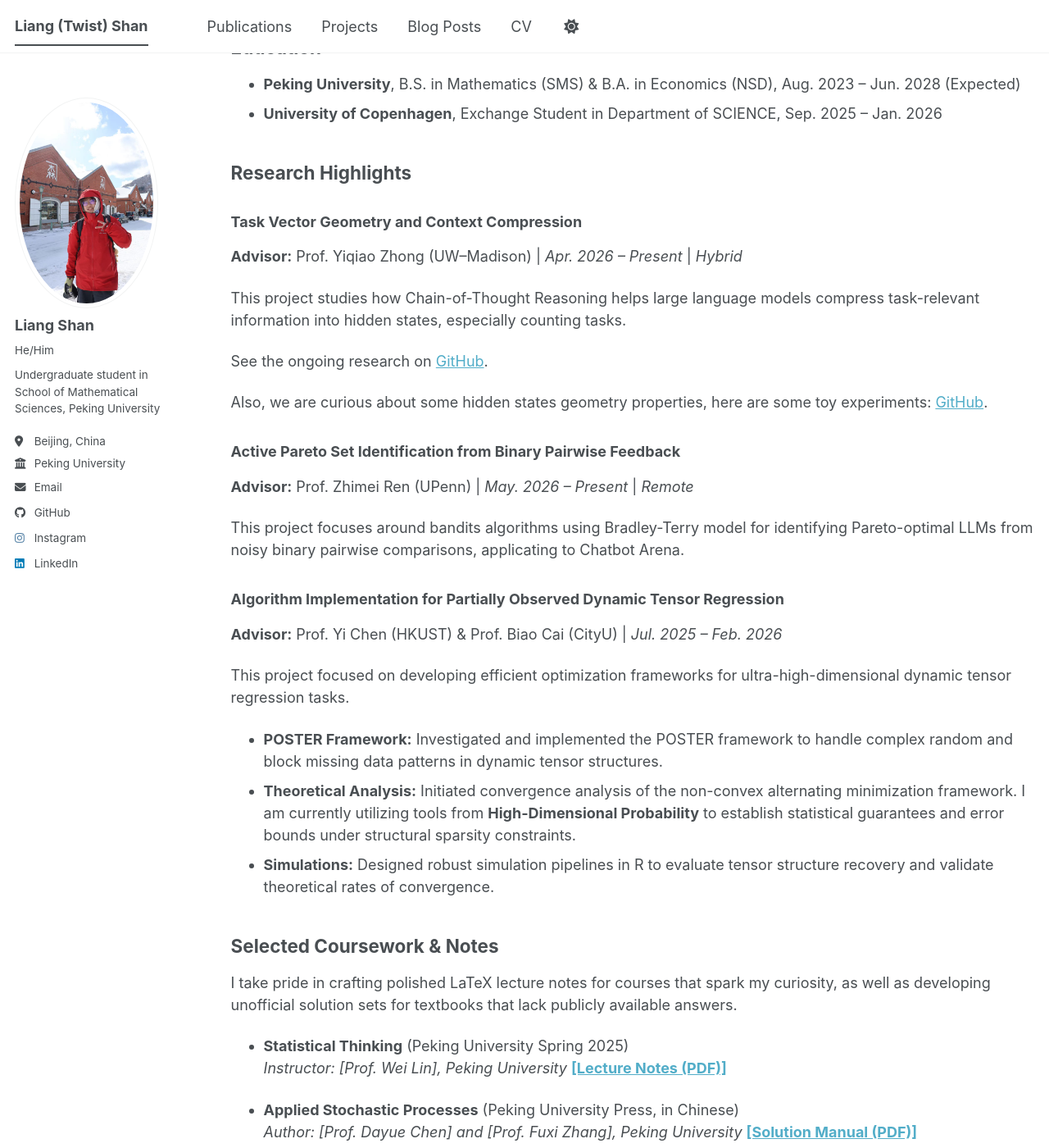
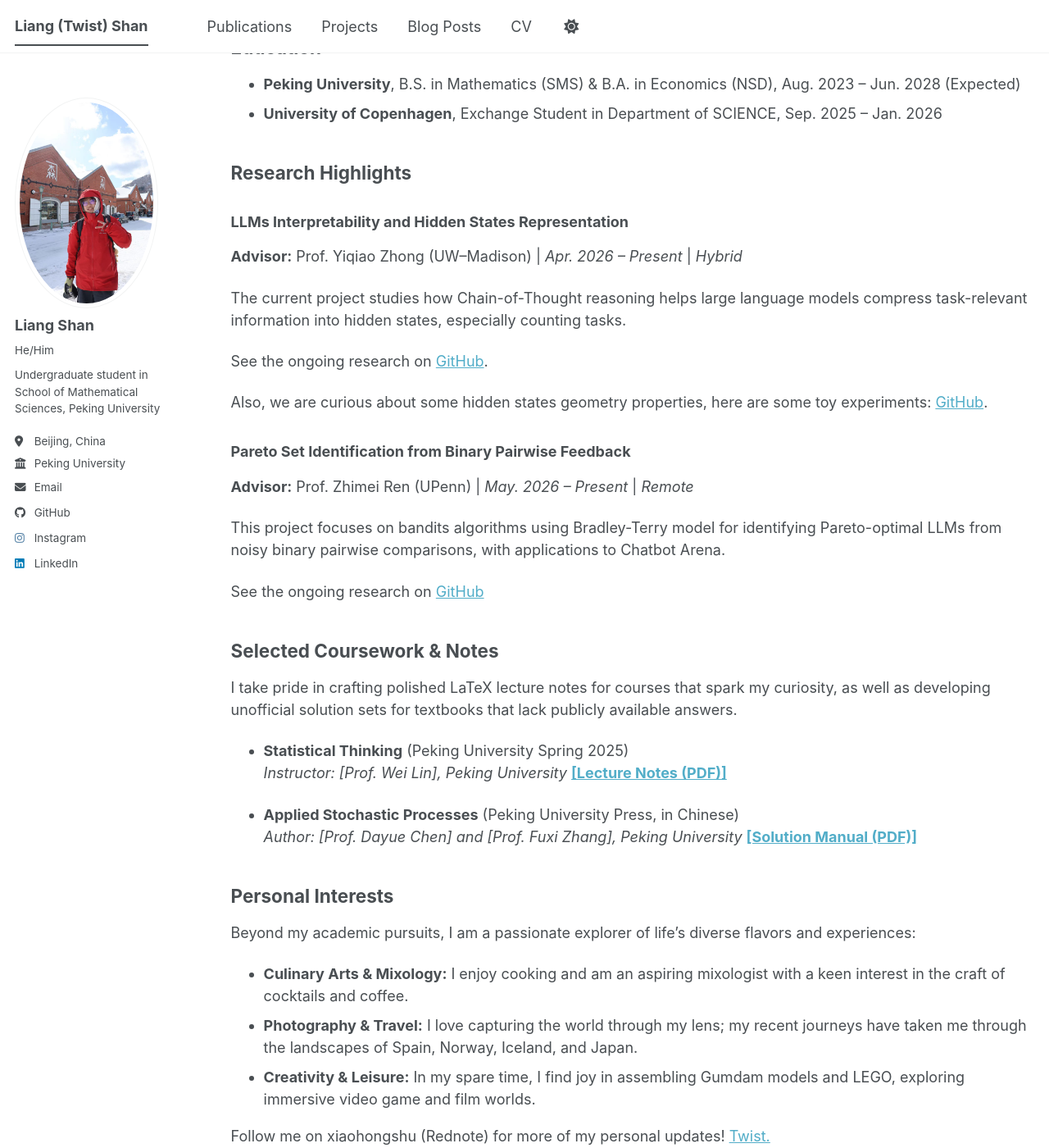
Before and after one commit to Twist-Shan/Twist-Shan.github.io, a Jekyll site: the page built from _pages/about.md, in a window 1280 px wide and 1400 px high, scrolled down 404 px. Shown: the whole window at 82% size. Built offline with Jekyll 4.4.1, drawn with Linux system fonts in a browser that asks for light colours; a script bundle is joined from its source files by our own code; library files that are not in the unit come from our copies.

Commit message:
Update about.md

```diff
--- a/_pages/about.md
+++ b/_pages/about.md
@@ -23,28 +23,21 @@ I am actively seeking PhD opportunities starting in **Fall 2028**, with a focus
 
 ## Research Highlights
 
-### Task Vector Geometry and Context Compression
+### LLMs Interpretability and Hidden States Representation
 **Advisor:** Prof. Yiqiao Zhong (UW–Madison) | *Apr. 2026 – Present* | *Hybrid*
 
-This project studies how Chain-of-Thought Reasoning helps large language models compress task-relevant information into hidden states, especially counting tasks.
+The current project studies how Chain-of-Thought reasoning helps large language models compress task-relevant information into hidden states, especially counting tasks.
 
 See the ongoing research on [GitHub](https://github.com/Twist-Shan/Synthetic_CoT_NiaH_Count).
 
 Also, we are curious about some hidden states geometry properties, here are some toy experiments: [GitHub](https://github.com/Twist-Shan/Hidden_State_Evaluation).
 
-### Active Pareto Set Identification from Binary Pairwise Feedback
+### Pareto Set Identification from Binary Pairwise Feedback
 **Advisor:** Prof. Zhimei Ren (UPenn) | *May. 2026 – Present* | *Remote*
 
-This project focuses around bandits algorithms using Bradley-Terry model for identifying Pareto-optimal LLMs from noisy binary pairwise comparisons, applicating to Chatbot Arena.
+This project focuses on bandits algorithms using Bradley-Terry model for identifying Pareto-optimal LLMs from noisy binary pairwise comparisons, with applications to Chatbot Arena.
 
-### Algorithm Implementation for Partially Observed Dynamic Tensor Regression
-**Advisor:** Prof. Yi Chen (HKUST) & Prof. Biao Cai (CityU) | *Jul. 2025 – Feb. 2026*
-
-This project focused on developing efficient optimization frameworks for ultra-high-dimensional dynamic tensor regression tasks.
-
-* **POSTER Framework:** Investigated and implemented the POSTER framework to handle complex random and block missing data patterns in dynamic tensor structures.
-* **Theoretical Analysis:** Initiated convergence analysis of the non-convex alternating minimization framework. I am currently utilizing tools from **High-Dimensional Probability** to establish statistical guarantees and error bounds under structural sparsity constraints.
-* **Simulations:** Designed robust simulation pipelines in R to evaluate tensor structure recovery and validate theoretical rates of convergence.
+See the ongoing research on [GitHub](https://github.com/Twist-Shan/Binary_Pairwise_Pareto_Syn)
 
 ## Selected Coursework & Notes
 
```
